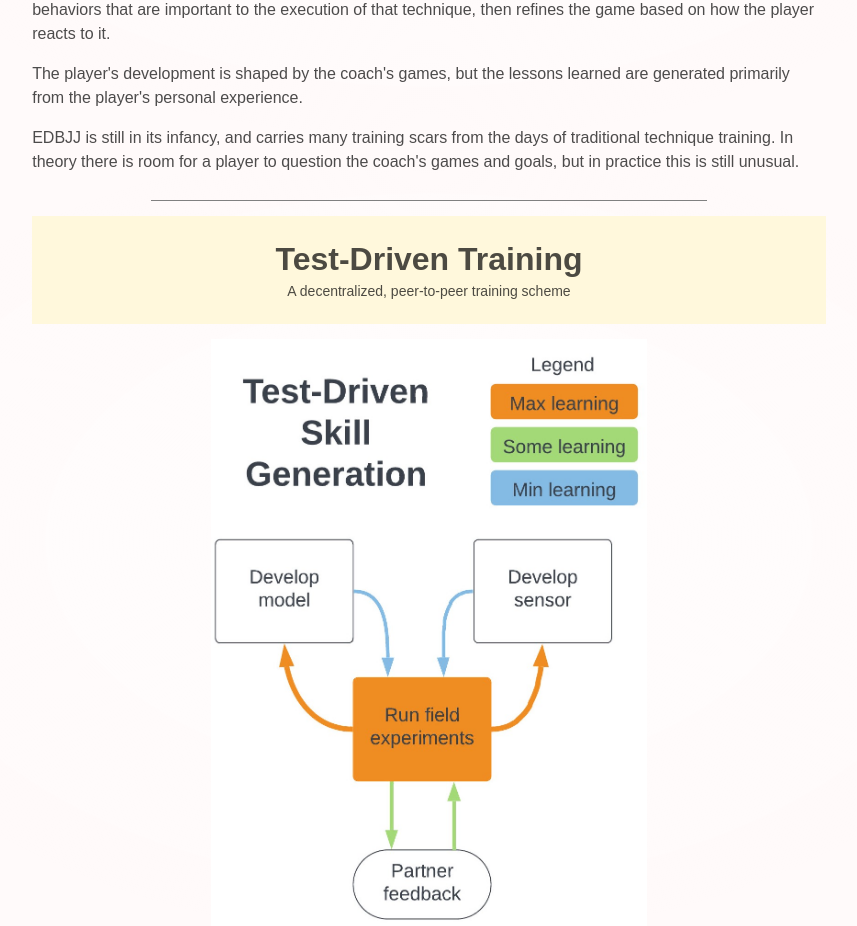
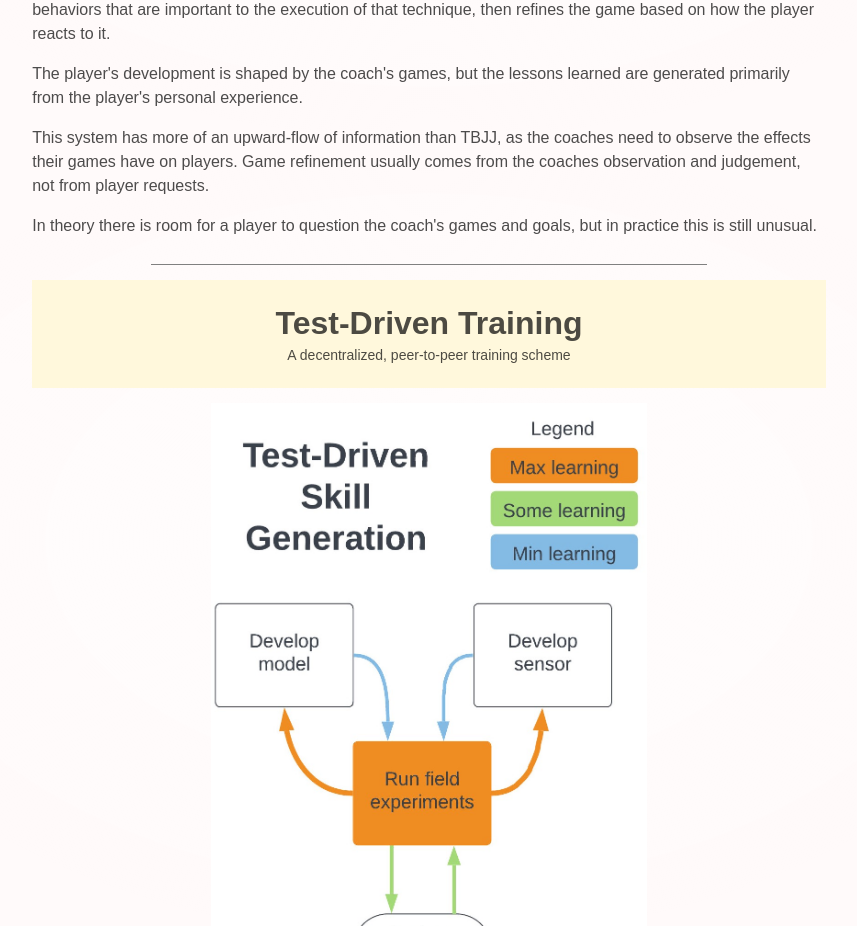
Before and after one commit to kaljulee/fakejiujitsu, a SvelteKit app: page /test-driven-training in a window 1280 px wide. Shown: the part 2260-3186 px from the top of the page, without its empty margins (211-1068 px from the left). Built offline with nearby package versions, Linux system fonts and the light colour scheme.

Commit message:
tdt changes

```diff
--- a/src/routes/test-driven-training/+page.svelte
+++ b/src/routes/test-driven-training/+page.svelte
@@ -42,7 +42,9 @@
         it.</p>
     <p>The player's development is shaped by the coach's games, but the lessons learned are generated primarily from the
         player's personal experience.</p>
-    <p>EDBJJ is still in its infancy, and carries many training scars from the days of traditional technique training.  In theory there is room for a player to question the coach's games and goals, but in practice this is still unusual.</p>
+    <p>This system has more of an upward-flow of information than TBJJ, as the coaches need to observe the effects their games have on players.  Game refinement usually comes from the coaches observation and judgement, not from player requests.</p>
+    <p>In theory there is room for a player to question the coach's games and goals, but in practice this is still unusual.</p>
+    <p></p>
     <hr/>
     <div class="section-head">
         <h1>Test-Driven Training</h1>
```
